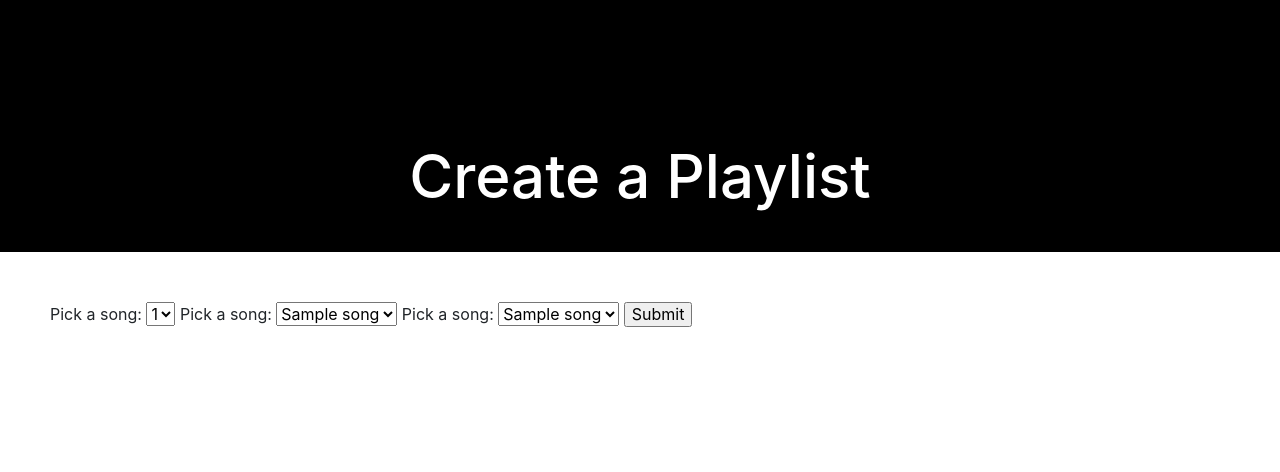
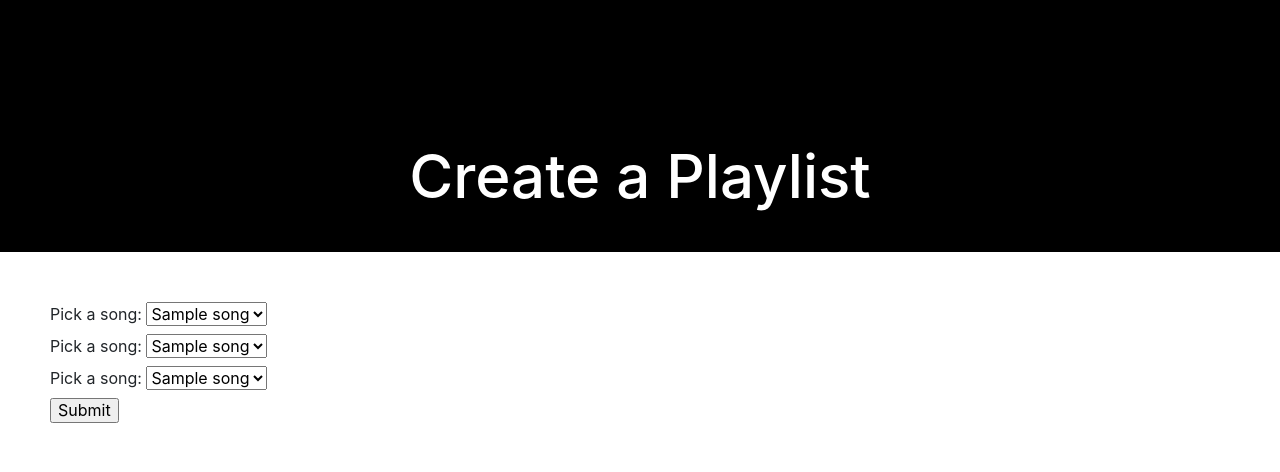
Before and after one commit to sarahwxie/GoodTunes, a Flask app: template templates/playlistcreate.html in a window 1280 px wide. Shown: the part 83-555 px from the top of the page. Run offline with Flask 2, Linux system fonts and the light colour scheme; the template is opened without the code that fills it: most values are stand-ins (such as "Sample title", 1, 10 or a date in 2020); some libraries are stand-ins or nearby versions.

Commit message:
playlist creation form

```diff
--- a/templates/playlistcreate.html
+++ b/templates/playlistcreate.html
@@ -12,21 +12,24 @@
     <label for="song1">Pick a song:</label>
     <select id="song1" name="songs">
         {% for song in songsdb %}
-        <option value="song">{{song[0]}}</option>
+        <option value="song">{{song}}</option>
         {% endfor %}
     </select>
+    <br/>
     <label for="song2">Pick a song:</label>
     <select id="song2" name="songs">
         {% for song in songsdb %}
-        <option value="song">{{song[1]}}</option>
+        <option value="song">{{song}}</option>
         {% endfor %}
     </select>
+    <br/>
     <label for="song3">Pick a song:</label>
     <select id="song3" name="songs">
         {% for song in songsdb %}
-        <option value="song">{{song[2]}}</option>
+        <option value="song">{{song}}</option>
         {% endfor %}
     </select>
+    <br/>
     <input type="submit" name="submit"/>
 </form>
 
```
